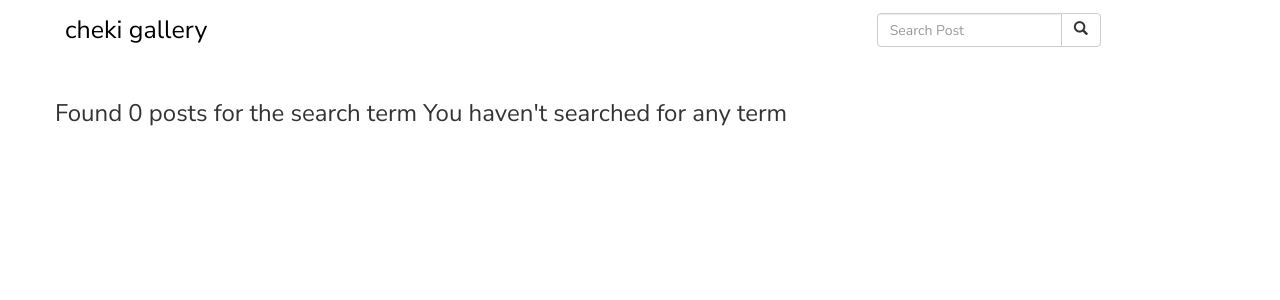
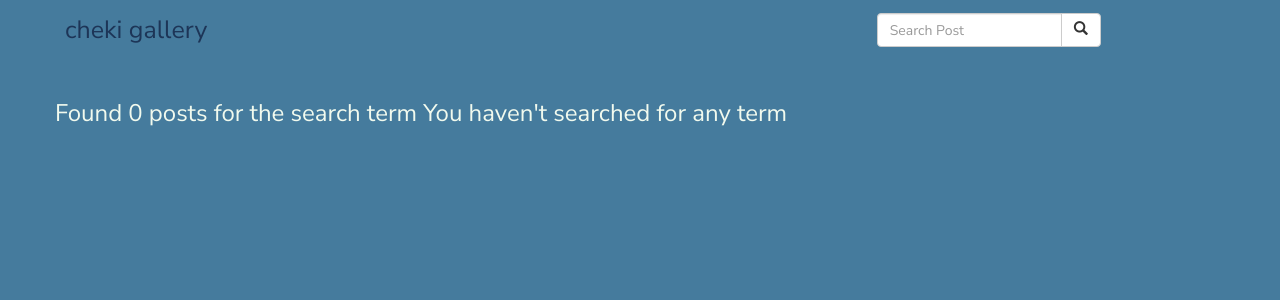
Before and after one commit to kennedybabu/cheki, a Django app: page /search/ in a window 1280 px wide. Shown: the top 300 px of the page. Run offline with Django 3.2, Linux system fonts and the light colour scheme; some libraries are stand-ins or nearby versions.

Commit message:
style: style the items on hover

```diff
--- a/static/css/basegallery.css
+++ b/static/css/basegallery.css
@@ -12,17 +12,30 @@
 
 body {
     font-family: 'Nunito Sans', sans-serif;
+    background-color: var(--lighter-primary);
+    color: var(--faded-white);
+}
+
+body > div > div > div > div > div > a > h3 {
+    color: var(--primary-color);
+}
+
+body > div > div > div > div > div > a > p {
+    color: var(--faded-white);
+}
+
+:hover a {
+    text-decoration: none;
 }
 
 .navbar {
     background-color: transparent;
-    color: black;
     border: none;
     padding: .5rem 5rem;
 }
 
 body > nav > div > div.navbar-header > a {
-    color: black;
+    color: var(--primary-color);
     font-weight: 400;
     font-size: 2.5rem;
 }
```
